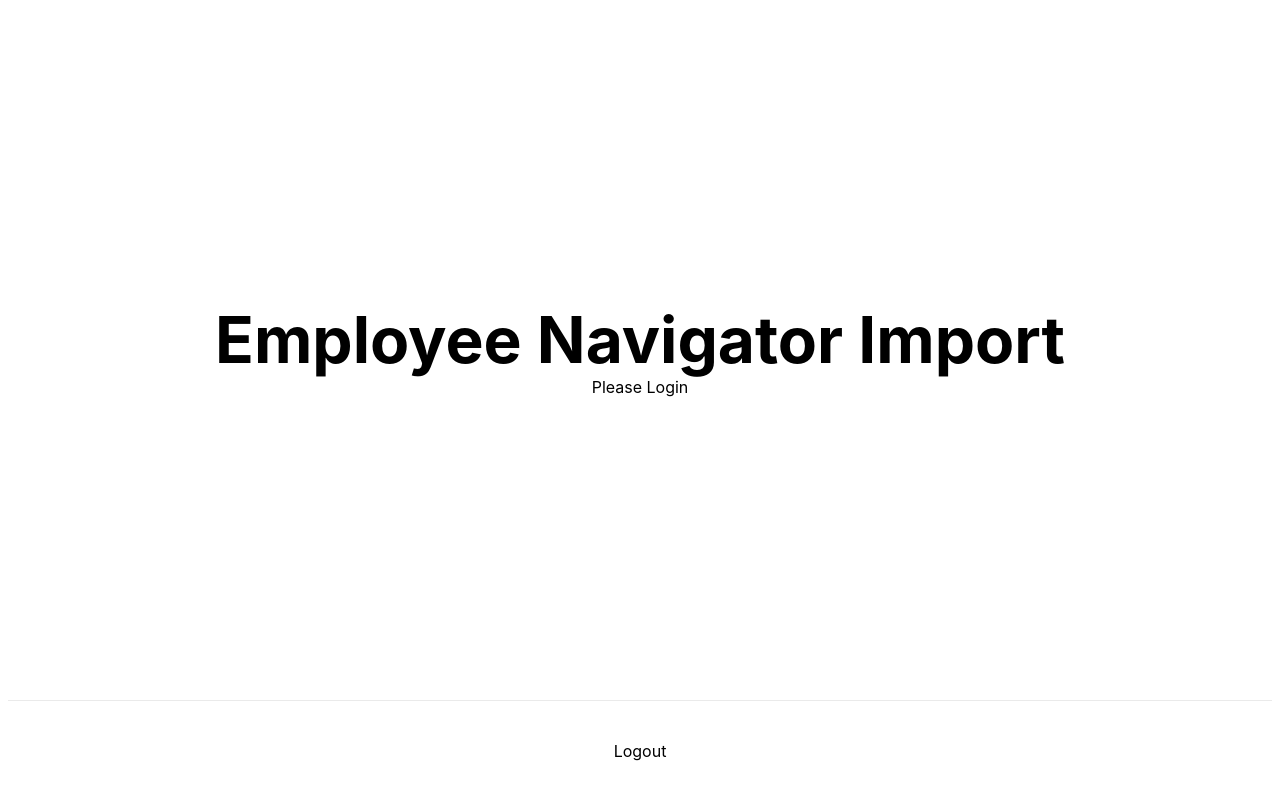
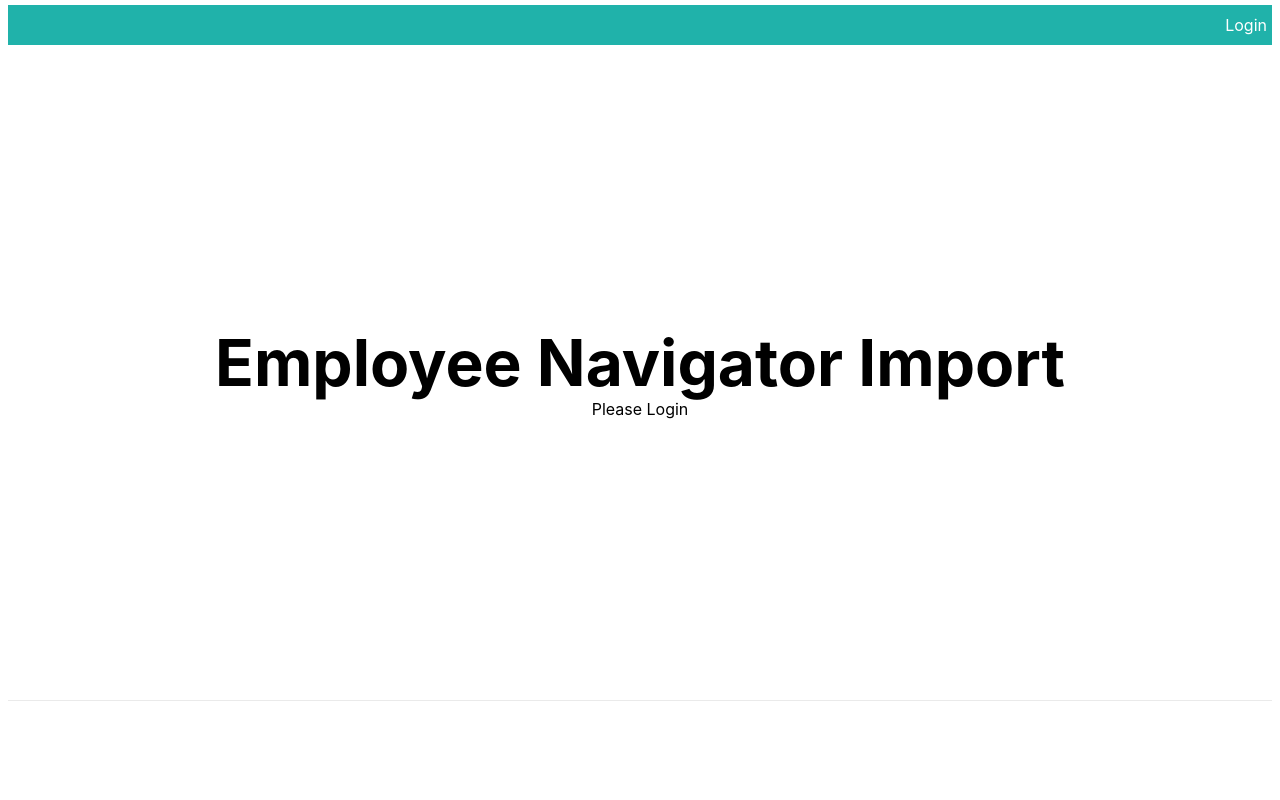
Before and after one commit to RyanFrantz/csv-converter, a Next.js app: page / in a window 1280 px wide. Built offline with nearby package versions, Linux system fonts and the light colour scheme; no server answers.

Commit message:
Adds basic header with login/logout links.

```diff
--- /dev/null
+++ b/components/header.js
@@ -0,0 +1,43 @@
+import { useUser } from '@auth0/nextjs-auth0';
+
+export default function Header() {
+  const { user, error, isLoading } = useUser();
+  if (user) {
+    console.log(`User: ${JSON.stringify(user)}`);
+  }
+
+  return (
+    <header>
+      <ul>
+        { user ? (
+          <li><a href="/api/auth/logout">Logout</a></li>
+        ) : (
+          <li><a href="/api/auth/login">Login</a></li>
+        )}
+      </ul>
+      <style jsx>{`
+        header {
+          margin-top: 5px;
+          padding: 5px;
+          height: 40px;
+          width: 100%;
+          background-color: #20b2aa; // light sea green
+          border-radius: 30px;
+          display: flex;
+          flex-direction: row-reverse;
+          align-items: center; // Vertically align things.
+        }
+
+        header li {
+          display: inline; // Display horizontally; remove bullets.
+          margin: 20px;
+        }
+
+        header li a {
+          text-decoration: none;
+          color: white;
+        }
+      `}</style>
+    </header>
+  );
+}
--- a/pages/index.js
+++ b/pages/index.js
@@ -1,6 +1,7 @@
 import Head from 'next/head';
 import { useUser } from '@auth0/nextjs-auth0';
 import Form from '../components/form.js';
+import Header from '../components/header.js';
 
 function buttonClicked() {
   //alert("Button clicked");
@@ -11,9 +12,6 @@
 
 export default function Home() {
   const { user, error, isLoading } = useUser();
-  if (user) {
-    console.log(JSON.stringify(user));
-  }
   return (
     <div className="container">
       <Head>
@@ -21,6 +19,7 @@
         <link rel="icon" href="/favicon.ico" />
       </Head>
 
+      <Header/>
       <main>
         <h1 className="title">
           Employee Navigator Import
@@ -36,7 +35,6 @@
       </main>
 
       <footer>
-        <a href="/api/auth/logout">Logout</a>
       </footer>
 
       <style jsx>{`
```
